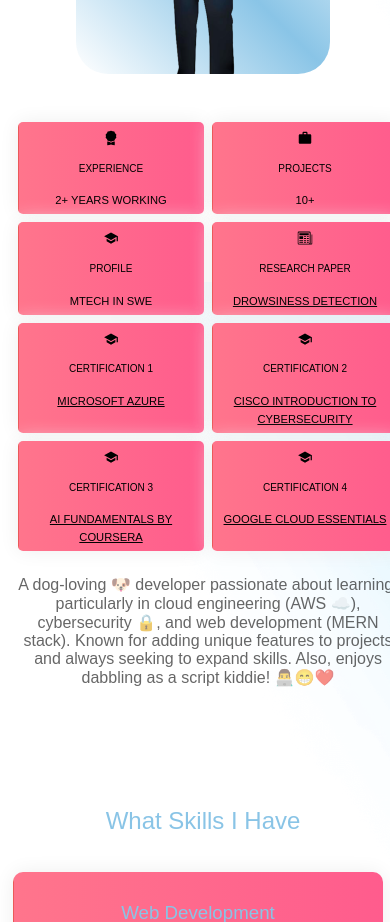
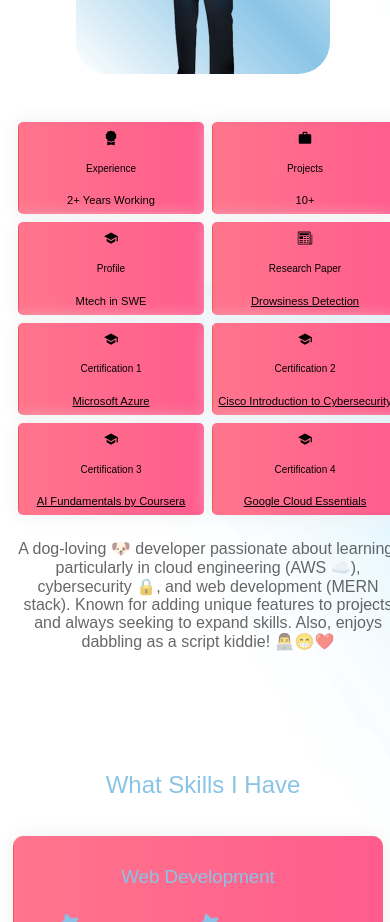
Before and after one commit to vikashchand/Main-portfolio, a React (Create React App) app: page / in a window 390 px wide. Shown: the part 2220-3142 px from the top of the page. Built offline with nearby package versions, Linux system fonts and the light colour scheme; a web font is replaced by a local one.

Commit message:
tet transformd

```diff
--- a/src/components/about/About.css
+++ b/src/components/about/About.css
@@ -188,7 +188,7 @@ display: block;
         margin: 0px;
         padding: 5px 5px;
         text-align: center;
-        text-transform: uppercase;
+
         transition: 0.5s;
         background-size: 200% auto;
 
```
